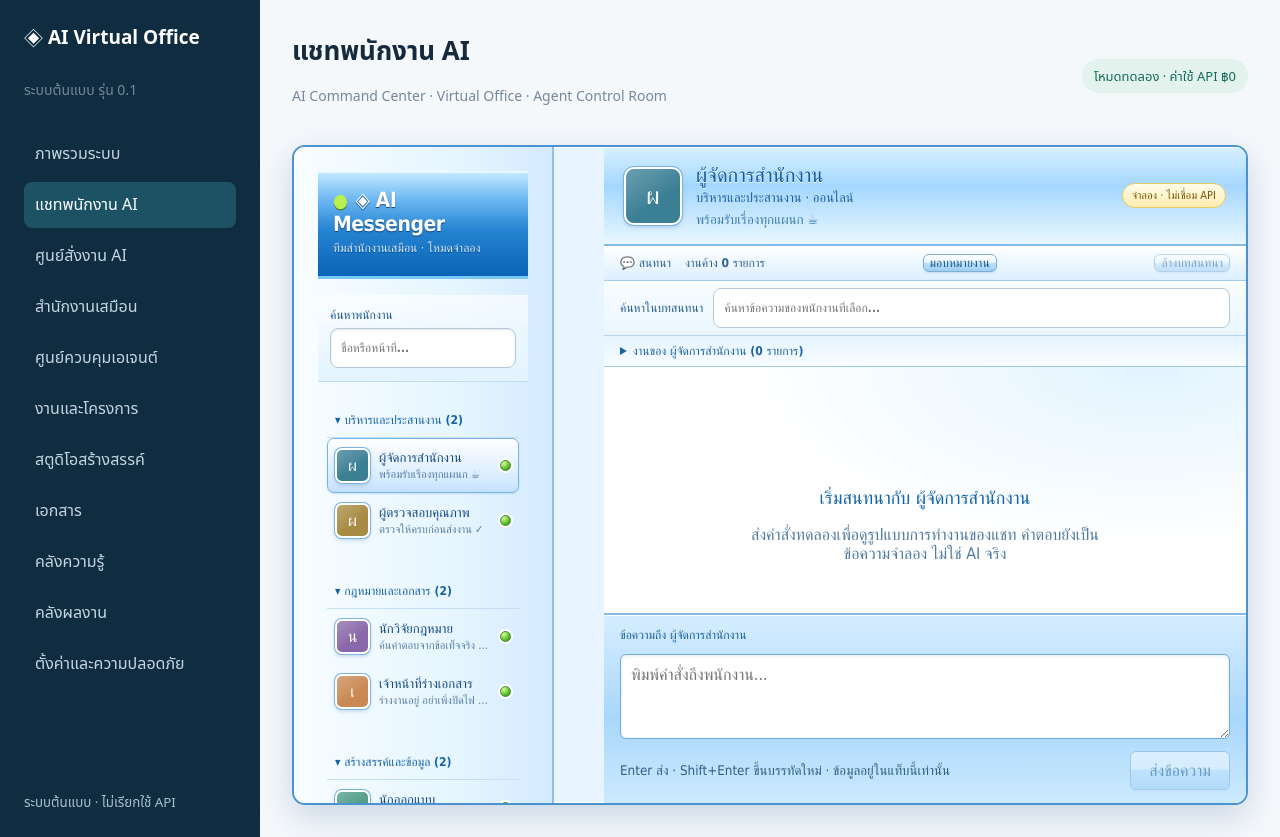
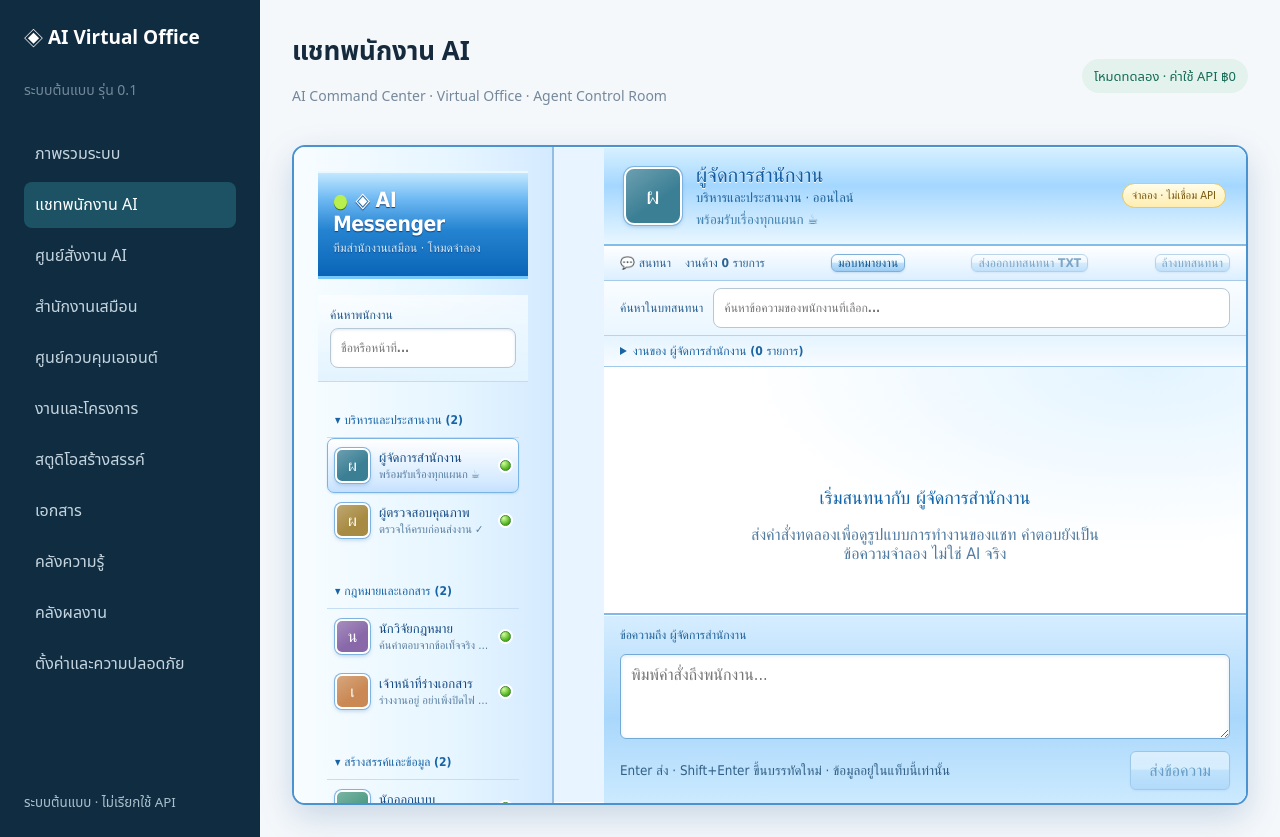
Before and after one commit to lnwlawyer/ai-virtual-office, a React (Vite) app: page / in a window 1280 px wide. Both pictures are taken after a click on the button "แชทพนักงาน AI". Built offline with nearby package versions, Linux system fonts and the light colour scheme; no server answers.

Commit message:
feat: export selected Messenger chat as UTF-8 text

```diff
--- a/src/MessengerDashboard.jsx
+++ b/src/MessengerDashboard.jsx
@@ -17,10 +17,26 @@ export default function MessengerDashboard({tasks=[],onCreateTaskDraft,onUpdateT
  const [draft,setDraft]=useState('');
  const [collapsed,setCollapsed]=useState([]);
  const [pending,setPending]=useState(false);
+ const [exportNotice,setExportNotice]=useState('');
  const [confirmClear,setConfirmClear]=useState(false);
  const staff=STAFF.find(x=>x.id===selected);
  const unreadTasks=id=>tasks.filter(t=>t.assignee===id&&t.status!=='done').length;
  const status=id=>pending&&id===selected?'busy':unreadTasks(id)>0?'busy':'online';
+ function exportTranscript(){
+  const items=messages[selected]||[];
+  if(!items.length)return;
+  const content=['บทสนทนากับ '+staff.name,'ข้อมูลจากระบบ AI จำลอง ไม่ใช่คำตอบจาก AI API','',...items.map(item=>'['+(item.time||'ไม่ระบุเวลา')+'] '+(item.who==='user'?'คุณ':staff.name)+': '+item.text)].join('\n');
+  const blob=new Blob(['\uFEFF',content],{type:'text/plain;charset=utf-8'});
+  const url=URL.createObjectURL(blob);
+  const link=document.createElement('a');
+  link.href=url;
+  link.download='messenger-'+selected+'-transcript.txt';
+  document.body.appendChild(link);
+  link.click();
+  link.remove();
+  URL.revokeObjectURL(url);
+  setExportNotice('เตรียมไฟล์บทสนทนาสำหรับดาวน์โหลดแล้ว');
+ }
  function send(event){
   event.preventDefault();
   if(pending)return;
@@ -41,14 +57,14 @@ export default function MessengerDashboard({tasks=[],onCreateTaskDraft,onUpdateT
    <label className="msn-search">ค้นหาพนักงาน<input aria-label="ค้นหาพนักงาน Messenger" value={query} onChange={e=>setQuery(e.target.value)} placeholder="ชื่อหรือหน้าที่..."/></label>
    {groups.map(group=><section className="msn-group" key={group.name}>
     <button type="button" className="msn-group-toggle" onClick={()=>setCollapsed(prev=>prev.includes(group.name)?prev.filter(x=>x!==group.name):[...prev,group.name])}>{collapsed.includes(group.name)?'▸':'▾'} {group.name} ({group.ids.length})</button>
-    {!collapsed.includes(group.name)&&group.ids.map(id=>{const member=STAFF.find(x=>x.id===id);if(![member.name,member.role,moods[id]].join(' ').toLowerCase().includes(query.toLowerCase()))return null;return <button type="button" key={id} className={'msn-contact'+(selected===id?' selected':'')} onClick={()=>{setSelected(id);setConfirmClear(false);setChatQuery('')}} aria-pressed={selected===id}>
+    {!collapsed.includes(group.name)&&group.ids.map(id=>{const member=STAFF.find(x=>x.id===id);if(![member.name,member.role,moods[id]].join(' ').toLowerCase().includes(query.toLowerCase()))return null;return <button type="button" key={id} className={'msn-contact'+(selected===id?' selected':'')} onClick={()=>{setSelected(id);setConfirmClear(false);setChatQuery('');setExportNotice('')}} aria-pressed={selected===id}>
       <span className="msn-avatar" aria-hidden="true" style={{background:member.accent}}>{member.name.slice(0,1)}</span><span className="msn-contact-text"><strong>{member.name}</strong><small>{moods[id]}</small></span><span className={'msn-presence '+status(id)} title={displayState[status(id)]}/>{unreadTasks(id)>0&&<span className="msn-badge">{unreadTasks(id)}</span>}
     </button>})}
    </section>)}
   </aside>
   <div className="msn-chat">
    <div className="msn-chat-top"><span className="msn-avatar large" style={{background:staff.accent}}>{staff.name.slice(0,1)}</span><div><h2>{staff.name}</h2><p>{staff.role} · {displayState[status(selected)]}</p><small>{moods[selected]}</small></div><span className="msn-simulation">จำลอง · ไม่เชื่อม API</span></div>
-   <div className="msn-chat-toolbar"><span>💬 สนทนา</span><span>งานค้าง {unreadTasks(selected)} รายการ</span><button type="button" onClick={()=>onCreateTaskDraft?.({id:staff.id,name:staff.name})}>มอบหมายงาน</button><button type="button" disabled={!(messages[selected]||[]).length} onClick={()=>setConfirmClear(true)}>ล้างบทสนทนา</button></div><label className="msn-chat-search">ค้นหาในบทสนทนา<input aria-label="ค้นหาข้อความในบทสนทนา" type="search" value={chatQuery} onChange={e=>setChatQuery(e.target.value)} placeholder="ค้นหาข้อความของพนักงานที่เลือก..." /></label>{confirmClear&&<div className="msn-clear-confirm" role="group" aria-label="ยืนยันล้างบทสนทนา"><span>ล้างเฉพาะบทสนทนากับ {staff.name}?</span><button type="button" onClick={()=>{setMessages(prev=>({...prev,[selected]:[]}));setConfirmClear(false)}}>ยืนยันล้าง</button><button type="button" onClick={()=>setConfirmClear(false)}>ยกเลิก</button></div>}
+   <div className="msn-chat-toolbar"><span>💬 สนทนา</span><span>งานค้าง {unreadTasks(selected)} รายการ</span><button type="button" onClick={()=>onCreateTaskDraft?.({id:staff.id,name:staff.name})}>มอบหมายงาน</button><button type="button" disabled={!(messages[selected]||[]).length} onClick={exportTranscript}>ส่งออกบทสนทนา TXT</button><button type="button" disabled={!(messages[selected]||[]).length} onClick={()=>setConfirmClear(true)}>ล้างบทสนทนา</button></div>{exportNotice&&<p className="msn-export-notice" role="status">{exportNotice}</p>}<label className="msn-chat-search">ค้นหาในบทสนทนา<input aria-label="ค้นหาข้อความในบทสนทนา" type="search" value={chatQuery} onChange={e=>setChatQuery(e.target.value)} placeholder="ค้นหาข้อความของพนักงานที่เลือก..." /></label>{confirmClear&&<div className="msn-clear-confirm" role="group" aria-label="ยืนยันล้างบทสนทนา"><span>ล้างเฉพาะบทสนทนากับ {staff.name}?</span><button type="button" onClick={()=>{setMessages(prev=>({...prev,[selected]:[]}));setConfirmClear(false)}}>ยืนยันล้าง</button><button type="button" onClick={()=>setConfirmClear(false)}>ยกเลิก</button></div>}
    <details className="msn-task-details"><summary>งานของ {staff.name} ({tasks.filter(t=>t.assignee===selected).length} รายการ)</summary><div className="msn-task-list">{tasks.filter(t=>t.assignee===selected).length===0?<p>ยังไม่มีงานที่ได้รับมอบหมาย</p>:tasks.filter(t=>t.assignee===selected).map(t=><div key={t.id} className="msn-task-item"><strong>{t.title}</strong><label>สถานะ <select aria-label={`สถานะงาน ${t.title}`} value={t.status} onChange={e=>onUpdateTaskStatus?.(t.id,e.target.value)}><option value="todo">ยังไม่เริ่ม</option><option value="in-progress">กำลังดำเนินการ</option><option value="done">เสร็จแล้ว</option></select></label></div>)}</div></details><div className="msn-conversation" role="log" aria-label={'บทสนทนากับ '+staff.name} aria-live="polite">
     {(messages[selected]||[]).length===0?<div className="msn-empty"><strong>เริ่มสนทนากับ {staff.name}</strong><p>ส่งคำสั่งทดลองเพื่อดูรูปแบบการทำงานของแชท คำตอบยังเป็นข้อความจำลอง ไม่ใช่ AI จริง</p></div>:(messages[selected]||[]).filter(message=>message.text.toLocaleLowerCase().includes(chatQuery.trim().toLocaleLowerCase())).length===0?<div className="msn-empty"><strong>ไม่พบข้อความที่ค้นหา</strong><p>ลองใช้คำค้นอื่น หรือล้างช่องค้นหา</p></div>:(messages[selected]||[]).filter(message=>message.text.toLocaleLowerCase().includes(chatQuery.trim().toLocaleLowerCase())).map(message=><div key={message.id} className={'msn-message '+message.who}><strong>{message.who==='user'?'คุณ':staff.name}</strong>{message.time&&<time className="msn-message-time">{message.time}</time>}<p>{message.text}</p>{message.who==='agent'&&onSaveOutput&&<button type="button" onClick={()=>onSaveOutput({agentId:selected,agentName:staff.name,content:message.text})}>บันทึกคำตอบลงคลังผลงาน</button>}</div>)}
    </div>
```
